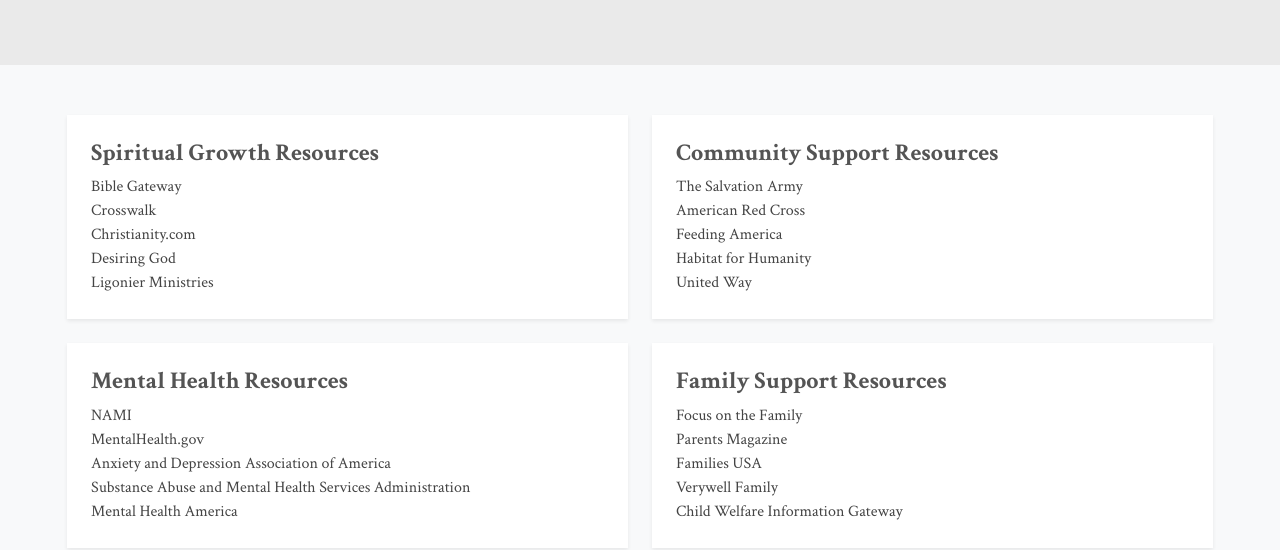
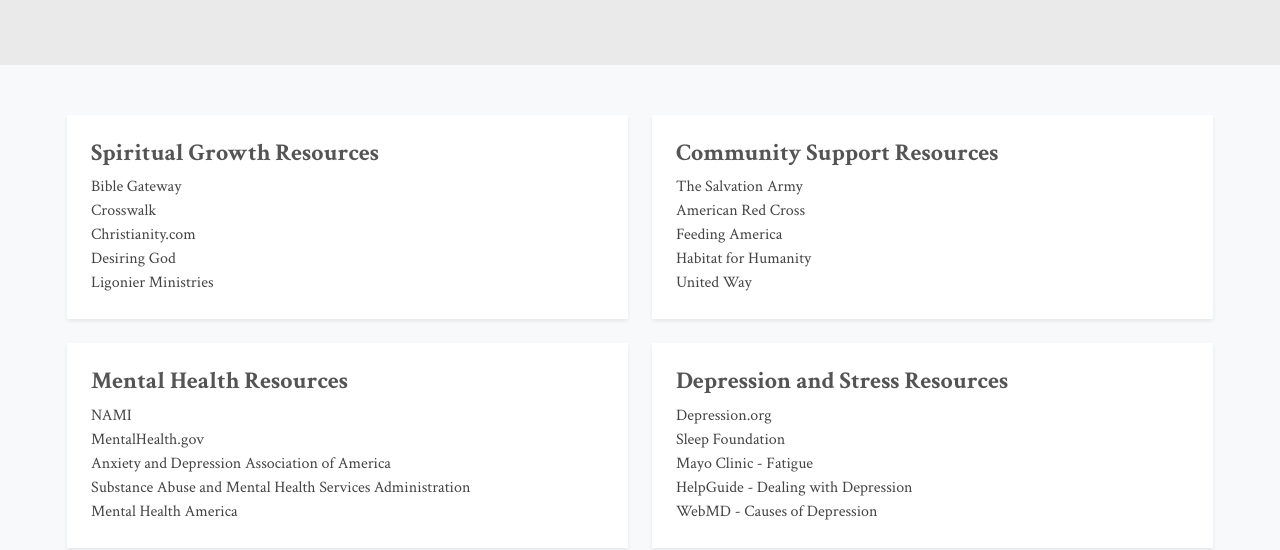
Before and after one commit to auryohopefulministry/auryohopefulministry.github.io, a plain HTML site: page resources.html in a window 1280 px wide. Shown: the part 260-810 px from the top of the page. Drawn offline with nearby package versions, Linux system fonts and the light colour scheme.

Commit message:
Update resources.html

```diff
--- a/resources.html
+++ b/resources.html
@@ -118,6 +118,18 @@
                         </ul>
                     </div>
                 </div>
+    <div class="col-lg-6 col-sm-12 mb-4">
+    <div class="resource-cover bg-white shadow-sm p-4">
+        <h4 class="fw-bold">Depression and Stress Resources</h4>
+        <ul>
+            <li><a href="https://www.depression.org/">Depression.org</a></li>
+            <li><a href="https://www.sleepfoundation.org/">Sleep Foundation</a></li>
+            <li><a href="https://www.mayoclinic.org/diseases-conditions/fatigue/symptoms-causes/syc-20390356">Mayo Clinic - Fatigue</a></li>
+            <li><a href="https://www.helpguide.org/articles/depression/dealing-with-depression.htm">HelpGuide - Dealing with Depression</a></li>
+            <li><a href="https://www.webmd.com/depression/guide/causes-depression">WebMD - Causes of Depression</a></li>
+        </ul>
+    </div>
+</div>
                 <div class="col-lg-6 col-sm-12 mb-4">
                     <div class="resource-cover bg-white shadow-sm p-4">
                         <h4 class="fw-bold">Family Support Resources</h4>
```
